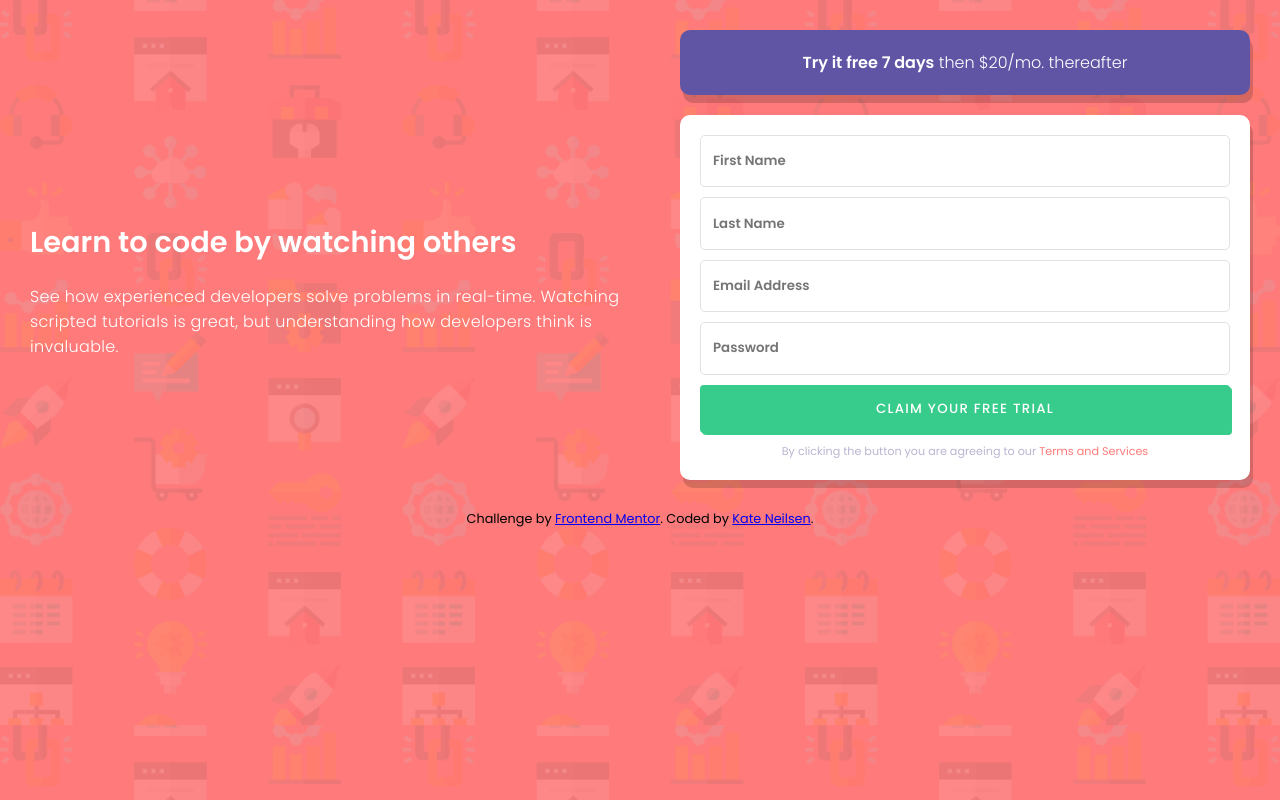
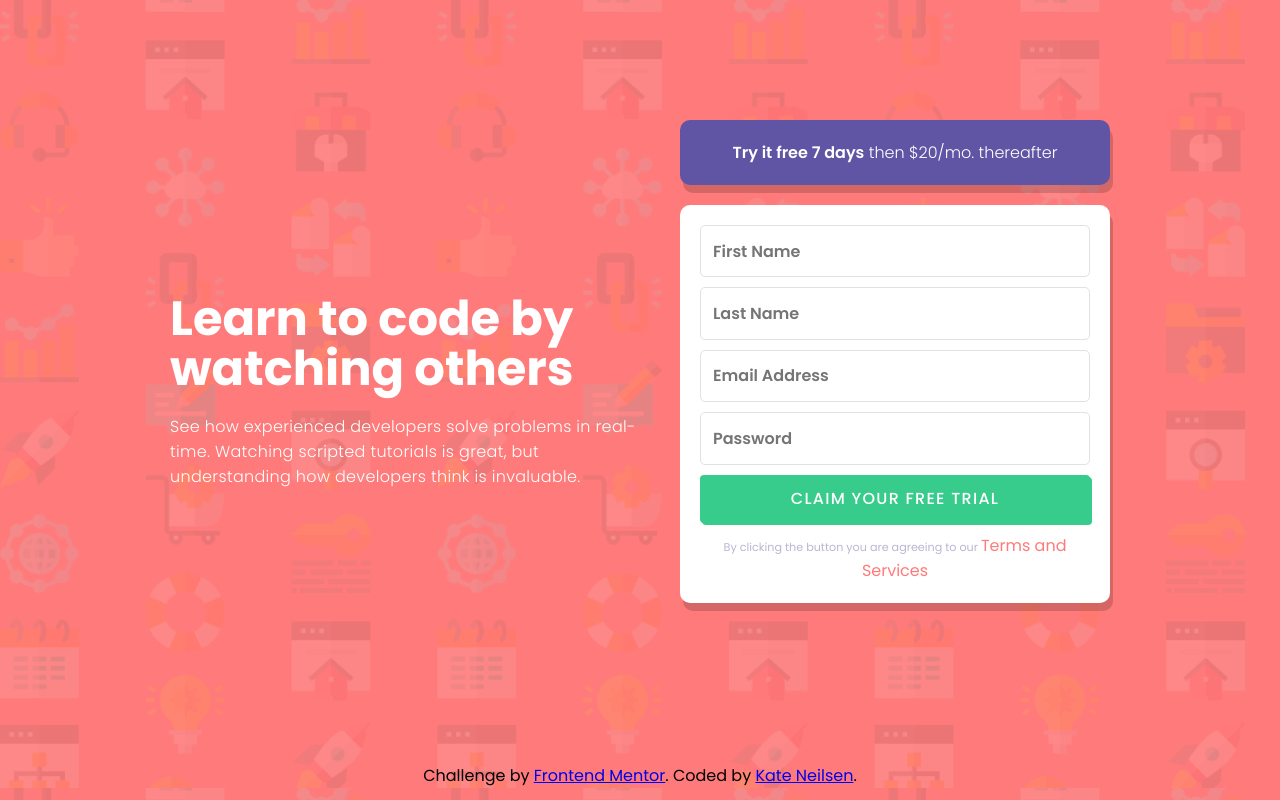
Before and after one commit to kateneilsen/intro-component-with-signup-form-master, a plain HTML site: page index.html in a window 1280 px wide. Drawn offline with Linux system fonts and the light colour scheme.

Commit message:
updated for desktop view

```diff
--- a/index.html
+++ b/index.html
@@ -22,22 +22,11 @@
     />
 
     <title>Frontend Mentor | Intro component with sign up form</title>
-
-    <!-- Feel free to remove these styles or customise in your own stylesheet 👍 -->
-    <!-- <style>
-      .attribution {
-        font-size: 11px;
-        text-align: center;
-      }
-      .attribution a {
-        color: hsl(228, 45%, 44%);
-      }
-    </style> -->
   </head>
   <body>
     <main>
       <section>
-        <div class="intro">
+        <div class="intro-container">
           <h1>Learn to code by watching others</h1>
           <p>
             See how experienced developers solve problems in real-time. Watching
@@ -45,7 +34,7 @@
             is invaluable.
           </p>
         </div>
-        <div class="right">
+        <div class="form-container">
           <div class="blue-box">
             <p><span>Try it free 7 days</span> then $20/mo. thereafter</p>
           </div>
@@ -79,7 +68,6 @@
             />
 
             <button>Claim Your Free Trial</button>
-
             <div class="message">
               <p>
                 By clicking the button you are agreeing to our
--- a/style.css
+++ b/style.css
@@ -2,6 +2,7 @@
     font-family: 'Poppins', sans-serif;
     margin: 0;
     padding: 0;
+    font-size: 16px;
 }
 
 body{
@@ -17,25 +18,29 @@ section{
     flex-direction: column;
 }
 
-.intro{
+
+.intro-container{
+    flex-direction: row;
     color: white;
     text-align: center;
     align-items: center;
     justify-content: center;
-    margin: 20px;
+    margin: 70px 20px 50px 20px;
 }
 
-.intro h1{
-    font-size: 1.8rem;
-    font-weight: 600;
-    margin-top: 70px;
+.intro-container h1{
+    font-size: 2rem;
+    font-weight: 700;
 }
 
-.intro p{
+.intro-container p{
     margin-top: 20px;
     font-size: 1rem;
     letter-spacing: .02rem;
     font-weight: 300;
+}
+.form-container{
+    flex-direction: row;
 }
 
 .blue-box{
@@ -64,7 +69,7 @@ section{
 form{
     display: flex;
     flex-direction: column;
-    margin: 20px;
+    margin: 20px 20px 60px 20px;
     background-color: white;
     border-radius: 10px;
     padding: 20px;
@@ -118,7 +123,7 @@ footer{
     font-size: .8rem;
 }
 
-@media screen and (min-width: 900px) {
+@media screen and (min-width: 1200px) {
     body{
         background-image: url("./images/bg-intro-desktop.png");
         background-color: hsl(0, 100%, 74%);
@@ -126,20 +131,26 @@ footer{
     }
 
     section{
-        margin: 10px;
-        display: flex;
         flex-direction: row;
-        justify-content: center;
         align-items: center;
-        vertical-align: middle;
+        margin: 100px 150px;
     }
 
-    .intro{
-        flex: 1;
+    .intro-container{
+        width: 50%;
+        flex-direction: column;
         text-align: left;
+        margin-right: 10px;
     }
 
-    .right{
-        flex: 1;
+    .intro-container h1{
+        font-size: 3rem;
+        line-height: 3.125rem;
+    }
+
+    .form-container{
+        width: 50%;
+        margin-left: 10px;
+        flex-direction: column;
     }
 }
```
